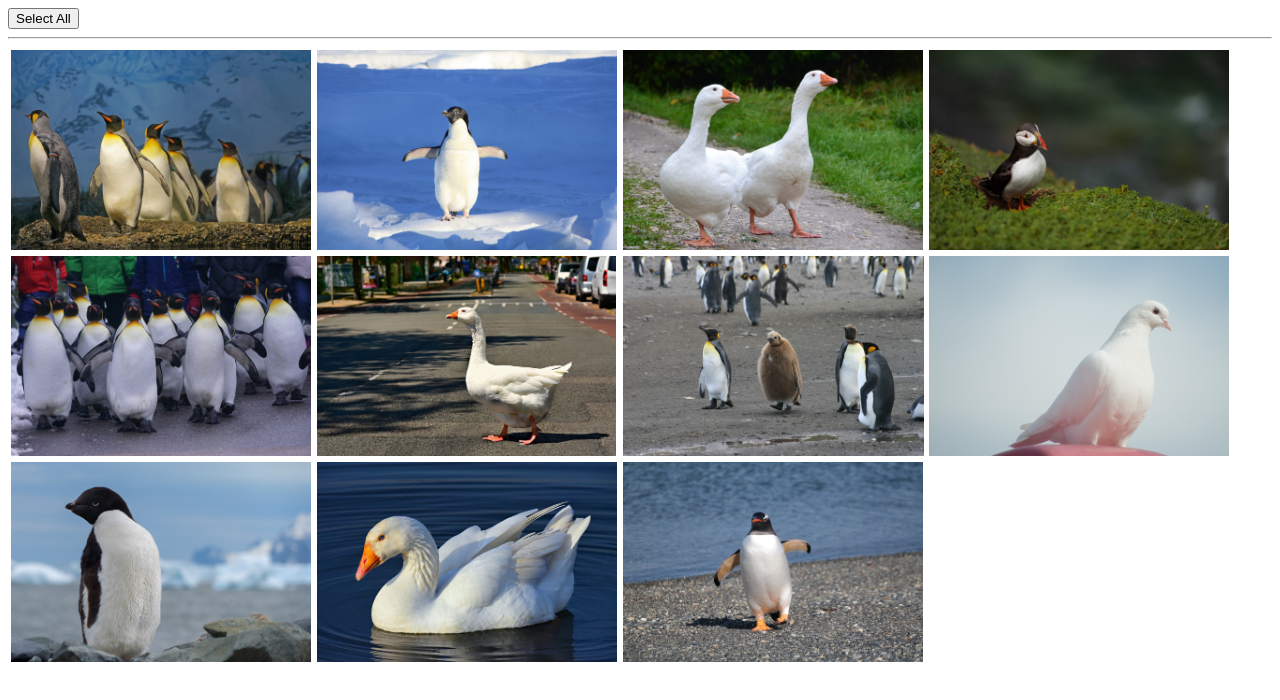
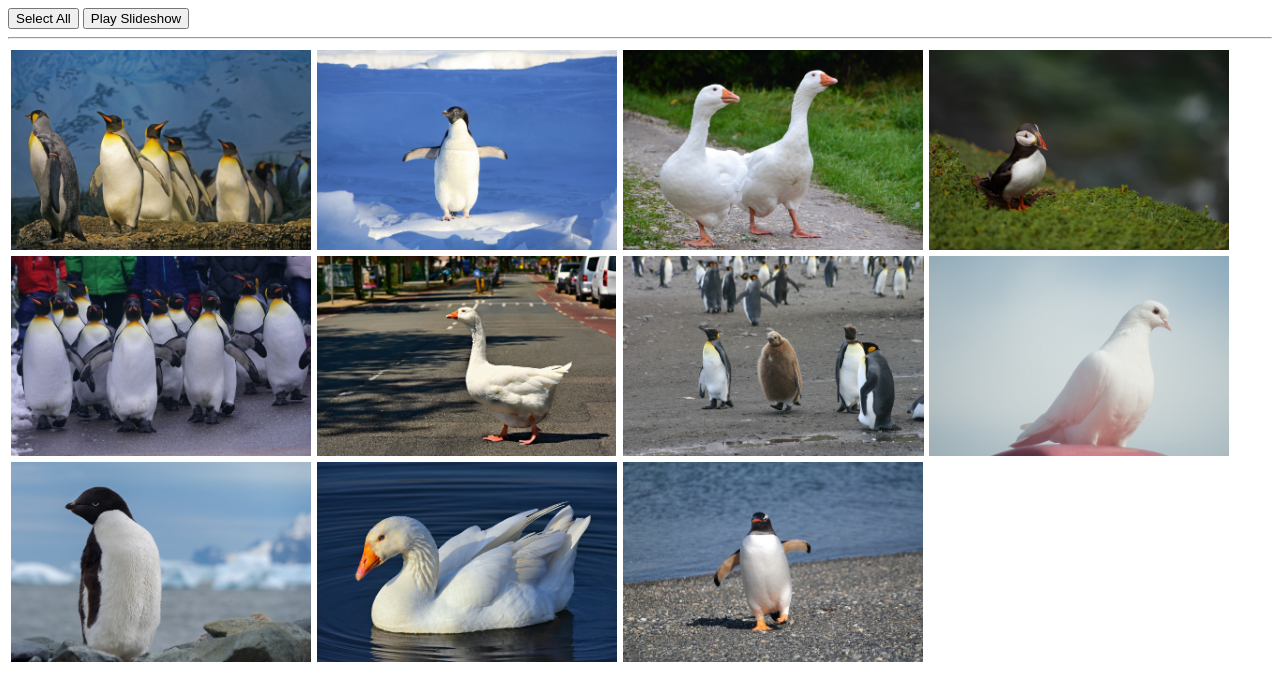
Before and after one commit to baeggoose/my-first-web-site, a plain HTML site: page JSandWebFE/gallery.html in a window 1280 px wide. Drawn offline with Linux system fonts and the light colour scheme.

Commit message:
JS image gallery 이미지 슬라이드쇼 기능 만들기_HTML Play Slideshow 버튼 추가

```diff
--- a/JSandWebFE/gallery.html
+++ b/JSandWebFE/gallery.html
@@ -10,6 +10,7 @@
   </head>
   <body>
     <input type="button" value="Select All" onclick="SelectAll(this)" />
+    <input type="button" value="Play Slideshow" onclick="SlideShow(this)" />
     <hr />
   </body>
 </html>
```
